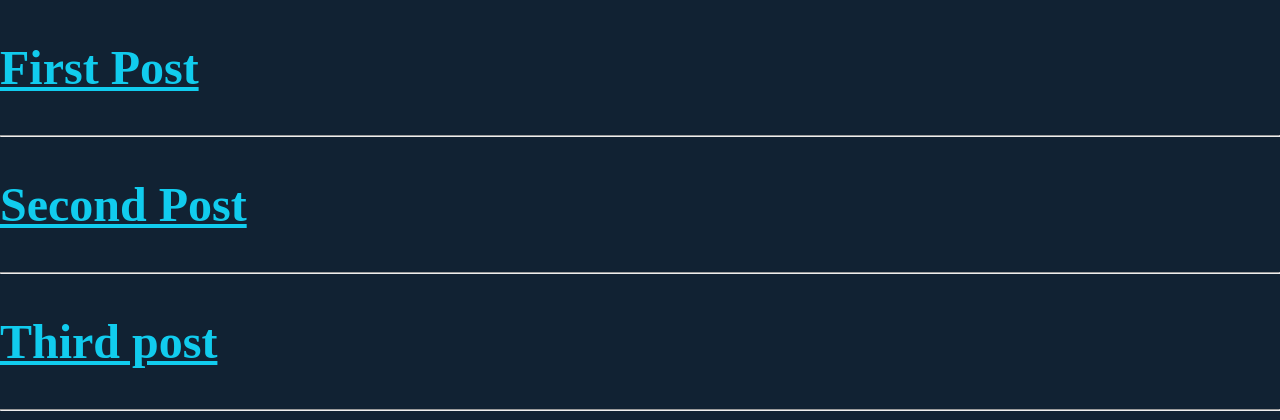
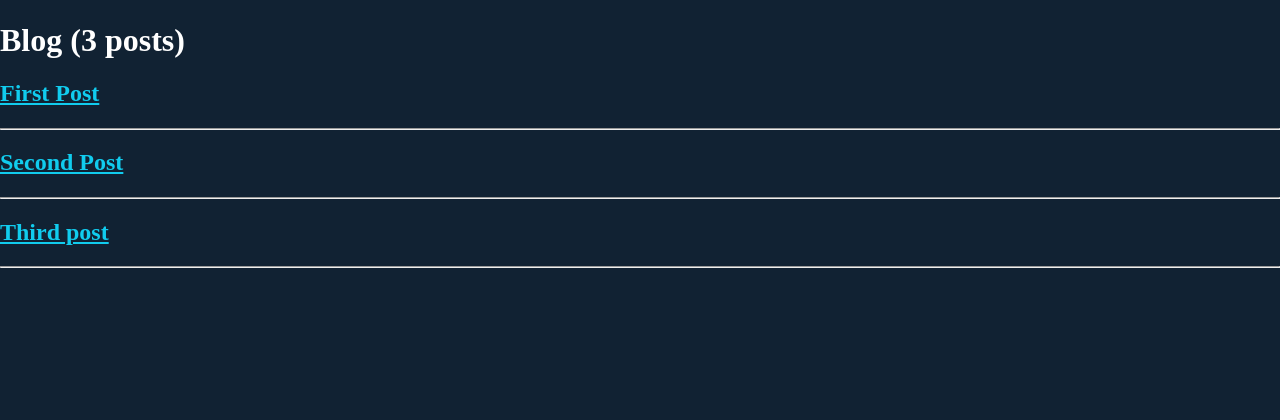
Before and after one commit to YasineNifa/BlogSchema, a Flask app: page /blog in a window 1280 px wide. Shown: the part 54-474 px from the top of the page. Run offline with Flask 2, Linux system fonts and the light colour scheme; data comes from the database, SQL or seed files in the repository; some libraries are stand-ins or nearby versions.

Commit message:
Update blog.html

```diff
--- a/templates/blog.html
+++ b/templates/blog.html
@@ -10,7 +10,7 @@ Blog
 
 
 {%block content%}
-
+	<h1>Blog ({{ pluralize(posts|length, 'post') }})</h1>
 	{% for post in posts %}
 
 		<article>
```
